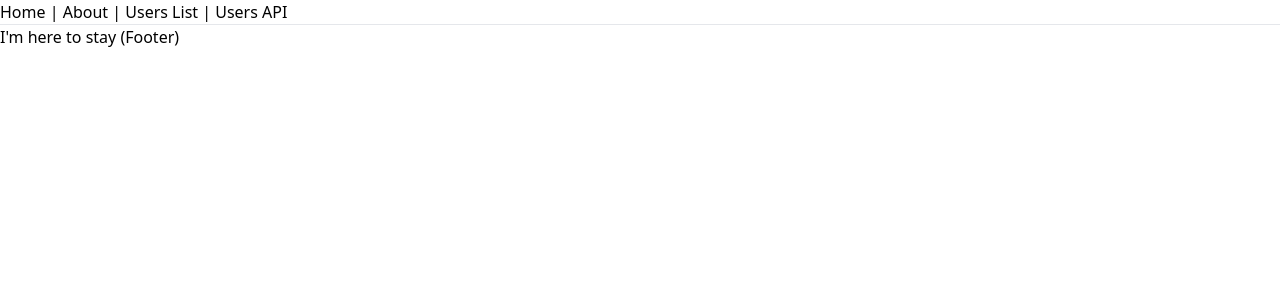
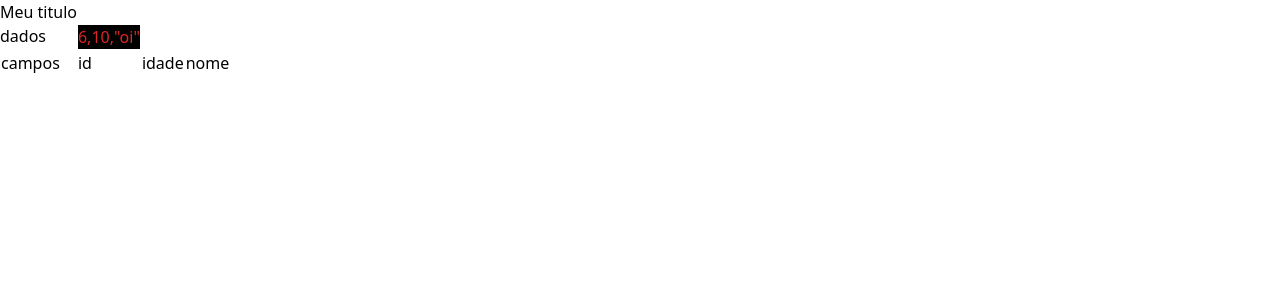
Before and after one commit to viniciusgit2/base, a Next.js app: page /users/Tabela in a window 1280 px wide. Shown: the top 300 px of the page. Built offline with nearby package versions, Linux system fonts and the light colour scheme.

Commit message:
agora com uma quase tabela

```diff
--- /dev/null
+++ b/pages/users/Tabela.tsx
@@ -0,0 +1,8 @@
+
+import Cliente from "../Cliente"
+
+import React from "react"
+import Titulo from "../Titulo"
+ export default function Tabela (){
+return <table><Titulo /> <tr></tr><tr></tr><tr>dados<td><Cliente /></td></tr><tr><td>campos</td><td>id</td><td>idade</td><td>nome</td></tr></table>
+ }
```
